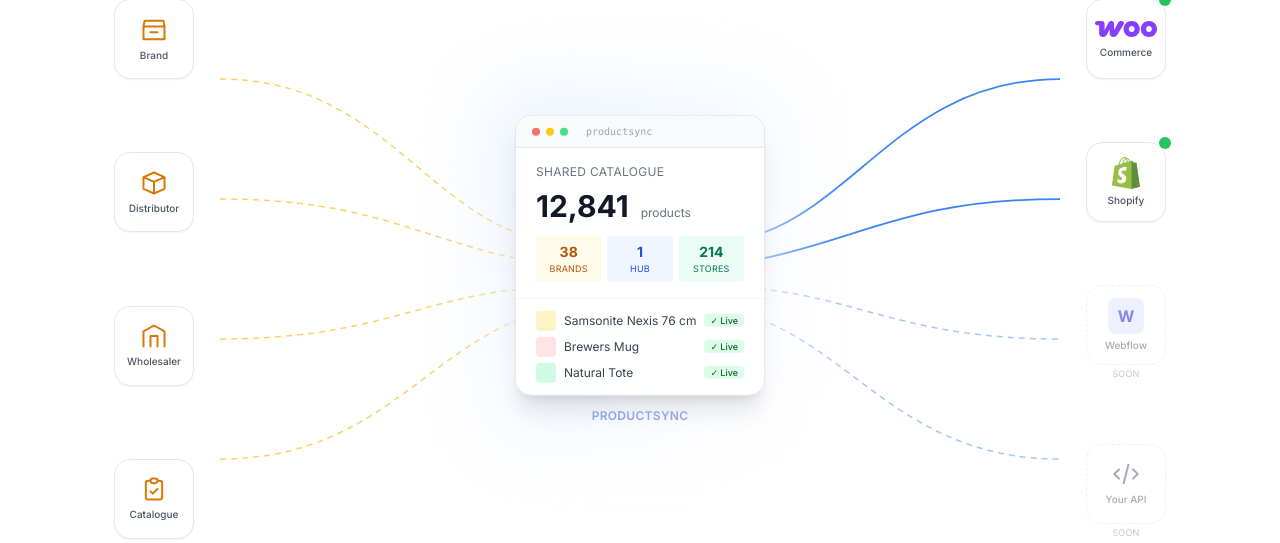
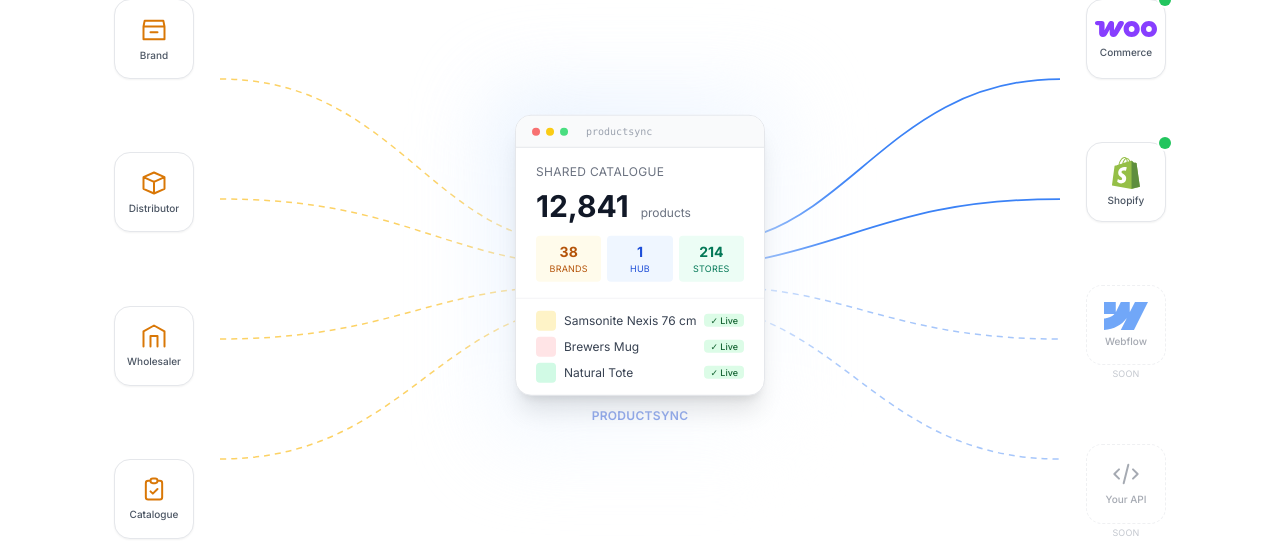
Before and after one commit to mattiashappy/productsync, a Flask app: page / in a window 1280 px wide. Shown: the part 699-1242 px from the top of the page. Run offline with Flask 3, Linux system fonts and the light colour scheme; some libraries are stand-ins or nearby versions.

Commit message:
Real Webflow logo throughout: glyph for chips, wordmark for headers
Same pattern we used for Shopify — small mark for the hub-and-spoke chip
and the addons tile, full wordmark for the addons detail page header.

Static assets added under productsync/static/img/:
- webflow-glyph.svg — Webflow mark in #146EF5 (466B)
- webflow-logo.svg  — full "Webflow" wordmark in blue + black (5.1KB)

Touched:
- ADDONS dict: webflow now has logo + logo_wordmark fields, so the
  templates (which already check those) automatically render the right
  asset on the catalogue and detail surfaces.
- landing.html: hub-and-spoke Webflow chip swaps the placeholder
  indigo "W" letter for the real glyph, keeps the dashed border +
  opacity-60 to signal coming-soon.

Smoke-tested: both SVGs served, all three places (hero, addons
catalogue, addon detail) reference the right Webflow asset.

Co-Authored-By: Claude Opus 4.7 (1M context) <noreply@anthropic.com>

```diff
--- a/productsync/addons_ui/routes.py
+++ b/productsync/addons_ui/routes.py
@@ -88,7 +88,8 @@ ADDONS: dict[str, dict] = {
         "credential_help": "",
         "fields": [],
         "status": "coming_soon",
-        "logo": None,  # falls back to icon_letter chip
+        "logo": "img/webflow-glyph.svg",
+        "logo_wordmark": "img/webflow-logo.svg",
         "icon_letter": "W",
         "color_bg": "bg-indigo-100",
         "color_text": "text-indigo-700",
--- a/productsync/templates/marketing/landing.html
+++ b/productsync/templates/marketing/landing.html
@@ -179,8 +179,9 @@
           </div>
           <!-- Webflow — coming soon -->
           <div class="group opacity-60">
-            <div class="w-20 h-20 mx-auto bg-white border border-gray-200 border-dashed rounded-2xl flex flex-col items-center justify-center gap-1">
-              <span class="w-9 h-9 rounded-lg bg-indigo-100 text-indigo-700 flex items-center justify-center font-bold">W</span>
+            <div class="w-20 h-20 mx-auto bg-white border border-gray-200 border-dashed rounded-2xl flex flex-col items-center justify-center gap-1 px-2">
+              <img src="{{ url_for('static', filename='img/webflow-glyph.svg') }}"
+                   alt="Webflow" class="h-7 w-auto" />
               <span class="text-[10px] font-medium text-gray-500">Webflow</span>
             </div>
             <p class="text-center text-[9px] text-gray-400 mt-0.5 uppercase tracking-wide">soon</p>
```
Also changed, not shown: productsync/static/img/webflow-glyph.svg (added), productsync/static/img/webflow-logo.svg (added).
